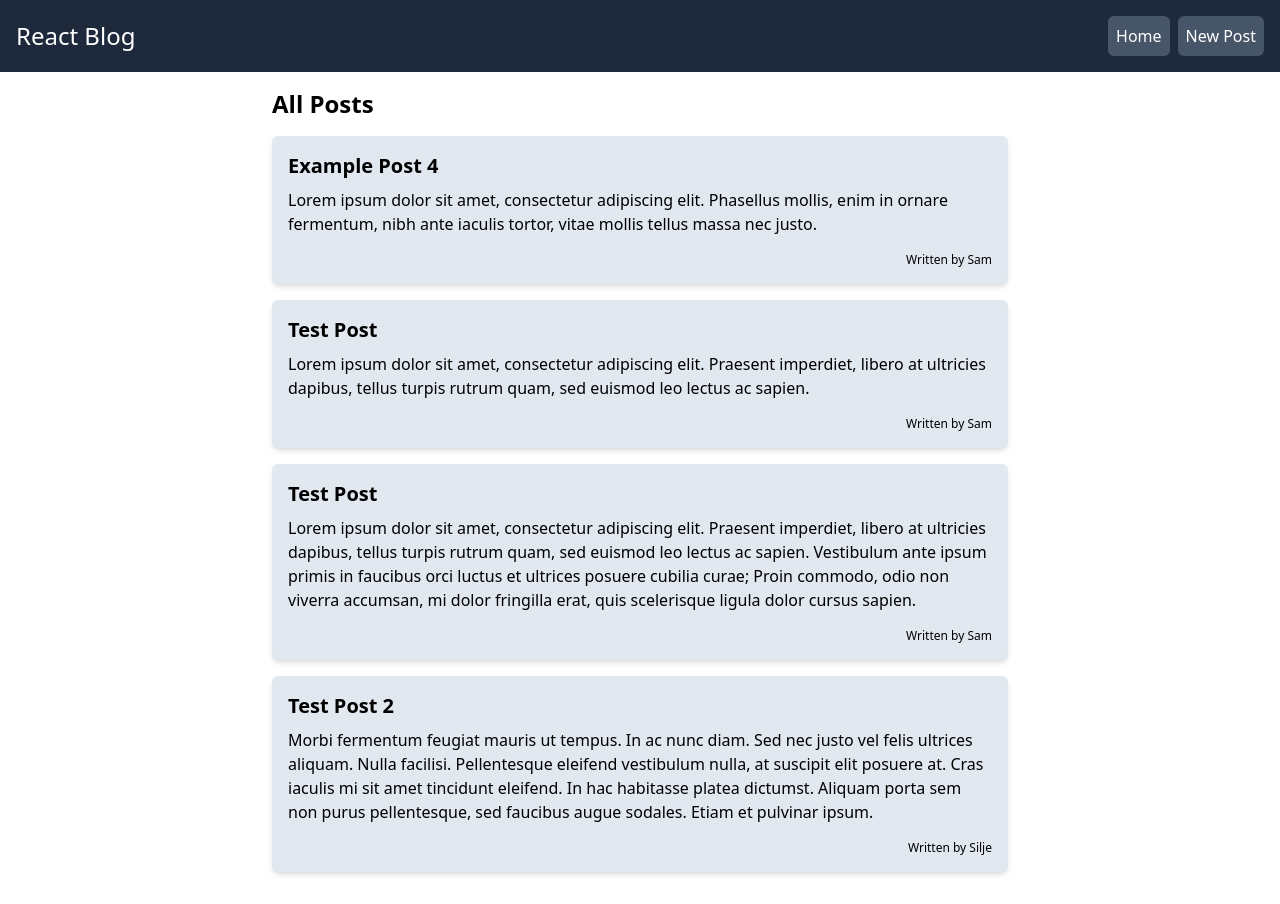
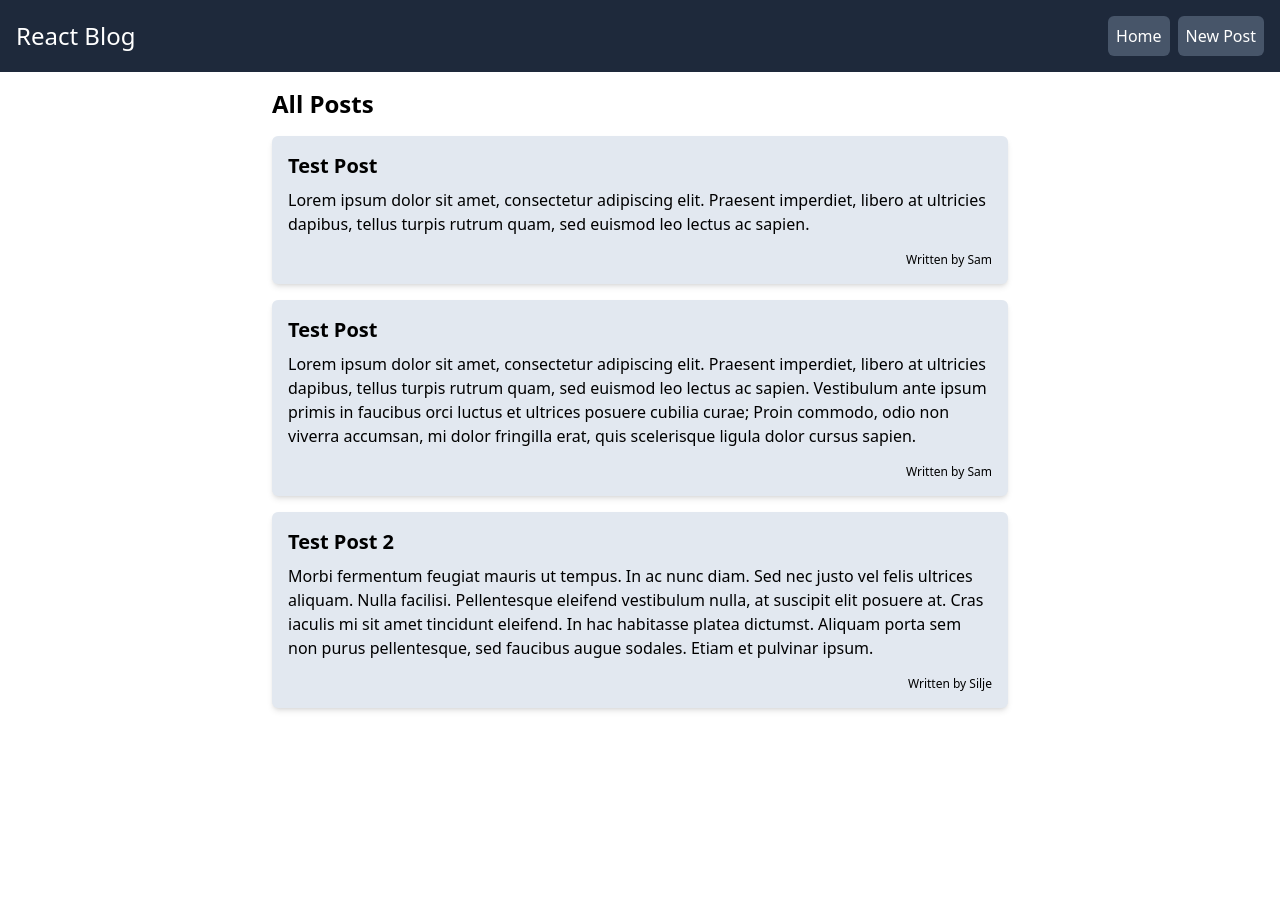
Before and after one commit to SamOwens/react-sandbox, a React (Create React App) app in the folder blog/: page / in a window 1280 px wide. After the commit the page ends 800 px from the top, so only its background shows below. Built offline with nearby package versions, Linux system fonts and the light colour scheme; data requests are answered from the project's data file.

Commit message:
Tutorial #32 - 404 Page
https://www.youtube.com/watch?v=XW0t2lk4Ffo

```diff
--- a/blog/src/App.js
+++ b/blog/src/App.js
@@ -3,6 +3,7 @@ import Home from './components/Home';
 import Create from './components/Create';
 import Post from './components/Post';
 import { BrowserRouter as Router, Route, Switch } from 'react-router-dom';
+import NotFound from './components/NotFound';
 
 function App() {
   return (
@@ -29,6 +30,9 @@ function App() {
             >
               <Post />
             </Route>
+            <Route path="*">
+              <NotFound />
+            </Route>
           </Switch>
         </div>
       </div>
--- /dev/null
+++ b/blog/src/components/NotFound.js
@@ -0,0 +1,19 @@
+import { Link } from 'react-router-dom/cjs/react-router-dom.min';
+
+const NotFound = () => {
+  return (
+    <div className="content-container flex flex-col justify-center">
+      <h2 className="flex justify-center items-center font-semibold text-xl mt-10 mb-10">
+        Oops, Page Not Found
+      </h2>
+      <Link
+        className="nav-button font-semibold text-white bg-slate-700 hover:bg-slate-600 m-auto"
+        to="/"
+      >
+        Return Home
+      </Link>
+    </div>
+  );
+};
+
+export default NotFound;
--- a/blog/src/data/db.json
+++ b/blog/src/data/db.json
@@ -1,12 +1,5 @@
 {
   "posts": [
-    {
-      "title": "Example Post 4",
-      "intro": "Lorem ipsum dolor sit amet, consectetur adipiscing elit. Phasellus mollis, enim in ornare fermentum, nibh ante iaculis tortor, vitae mollis tellus massa nec justo.",
-      "content": "Praesent hendrerit nisl scelerisque egestas posuere. Vestibulum mi quam, varius a nibh et, malesuada laoreet urna. Donec id justo lobortis, laoreet turpis volutpat, tincidunt ligula. Suspendisse potenti. Lorem ipsum dolor sit amet, consectetur adipiscing elit. Vivamus pulvinar sapien vel iaculis viverra. Nulla accumsan justo vitae velit sodales interdum. Suspendisse ac mi sed lorem bibendum vestibulum id nec tellus. Ut mollis pulvinar tellus. Praesent accumsan, felis a sodales condimentum, nulla enim luctus risus, in ultrices sapien erat sed tellus. Maecenas facilisis enim quis neque eleifend iaculis eu vel erat. Quisque nec diam id nunc euismod euismod.",
-      "author": "Sam",
-      "id": "4"
-    },
     {
       "id": "a6b5",
       "title": "Test Post",
```
